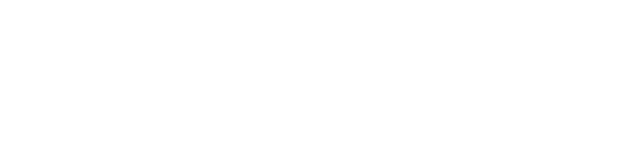
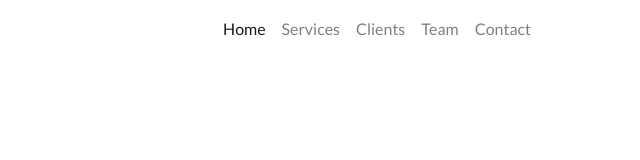
Before and after one commit to tomalikabhowmik/escape-site, a plain HTML site: page index.html in a window 1280 px wide. Shown: the whole page, without its empty margins (640-1280 px from the left). Drawn offline with Linux system fonts and the light colour scheme.

Commit message:
header area working

```diff
--- a/css/style.css
+++ b/css/style.css
@@ -1,7 +1,7 @@
 body {
     margin: 0;
     padding: 0;
-    font-family: 'PT Sans', sans-serif;
+    font-family: 'Lato', sans-serif;
 }
 
 html {
--- a/index.html
+++ b/index.html
@@ -5,7 +5,9 @@
     <meta charset="utf-8">
     <meta name="viewport" content="width=device-width, initial-scale=1.0">
     <title>Welcome To ESCAPE Site</title>
-    <link href="https://fonts.googleapis.com/css2?family=Poppins:wght@400;500;800&display=swap" rel="stylesheet">
+   <!--font area start-->
+   <link href="https://fonts.googleapis.com/css2?family=Lato:wght@300;400;700;900&display=swap" rel="stylesheet">
+   <!--font area end-->
     <link rel="stylesheet" href="css/all.min.css">
     <link rel="stylesheet" href="css/bootstrap.min.css">
     <link rel="stylesheet" href="css/style.css">
@@ -13,11 +15,46 @@
 </head>
 
 <body>
+  <section class="header">
+    <div class="container">
+      <div class="row">
+        <div class="col-lg-12">
+          <nav class="navbar navbar-expand-lg navbar-light">
+            <a class="navbar-brand" href="#">
+              <img src="img/logo image.png" alt="Logo not found" class="img-fluid">
+            </a>
+            <button class="navbar-toggler" type="button" data-toggle="collapse" data-target="#navbarSupportedContent" aria-controls="navbarSupportedContent" aria-expanded="false" aria-label="Toggle navigation">
+              <span class="navbar-toggler-icon"></span>
+            </button>
+
+            <div class="collapse navbar-collapse" id="navbarSupportedContent">
+              <ul class="navbar-nav ml-auto">
+                <li class="nav-item active">
+                  <a class="nav-link" href="#">Home <span class="sr-only">(current)</span></a>
+                </li>
+                <li class="nav-item">
+                  <a class="nav-link" href="#">Services</a>
+                </li>
+                <li class="nav-item">
+                  <a class="nav-link" href="#">Clients</a>
+                </li>
+                <li class="nav-item">
+                  <a class="nav-link" href="#">Team</a>
+                </li>
+                <li class="nav-item">
+                  <a class="nav-link" href="#">Contact</a>
+                </li>
+            </div>
+          </nav>
+        </div>
+      </div>
+    </div>
+  </section>
 
 
     <script src="js/jquery-3.5.1.min.js"></script>
+    <script src="js/custom.js"></script>
     <script src="js/bootstrap.min.js"></script>
-    <script src="js/custom.js"></script>
 </body>
 
 </html>
```
Also changed, not shown: img/Browser icon.png (added), img/Flow tree icon.png (added), img/Users icon.png (added), img/Video icon.png (added), img/banner image1.jpg (added), img/camera icon.png (added), img/icon01.png (deleted), img/icon02.png (deleted), img/icon03.png (deleted), img/icon04.png (deleted), img/icon05.png (deleted), img/icon06.png (deleted), img/ipad icon.png (added), img/logo image.png (added), 4 more files.
